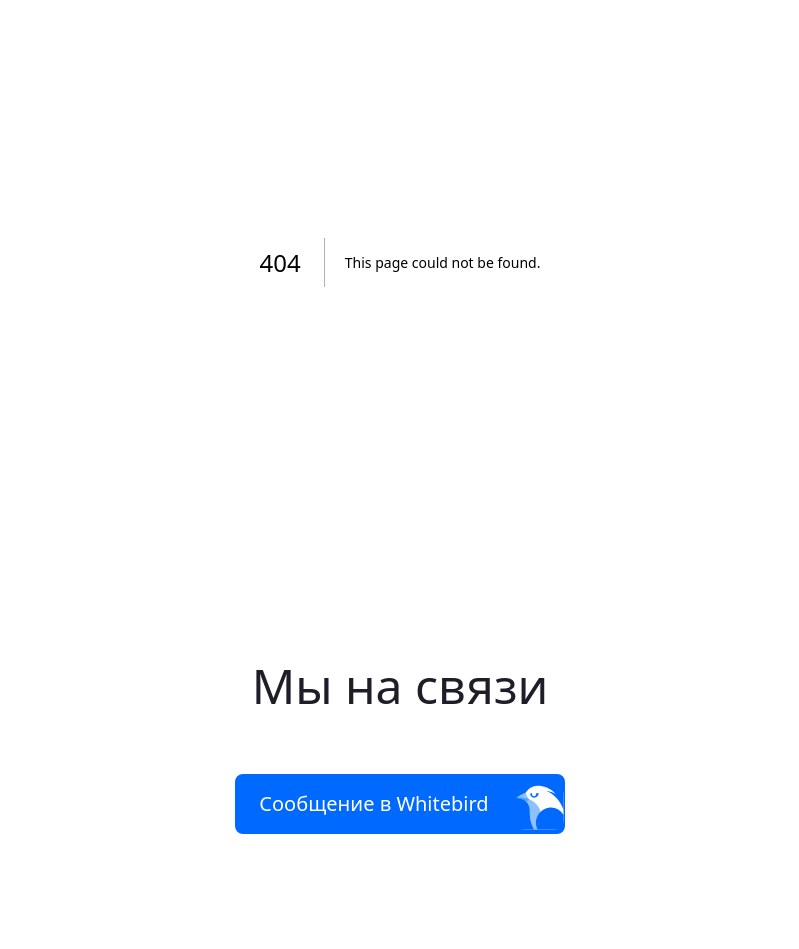
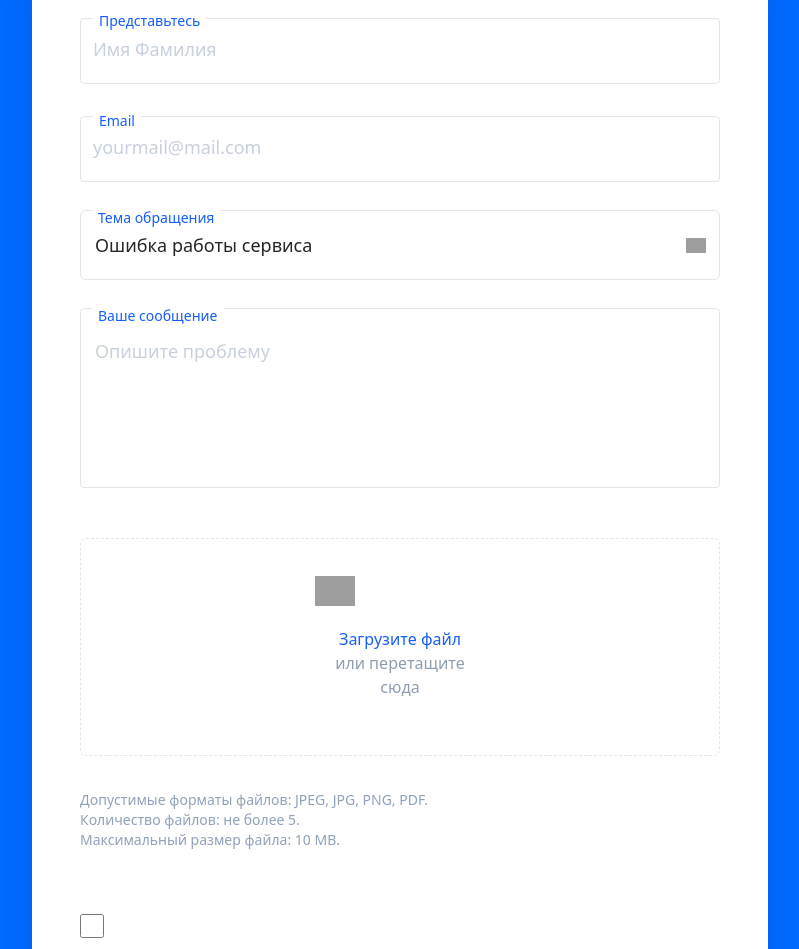
Before and after one commit to NikitaLikinykh/exchange, a Next.js app: page /support in a window 1280 px wide. Before the commit this address had no page. Shown: the part 240-1189 px from the top of the page, without its empty margins (240-1039 px from the left). Built offline with nearby package versions, Linux system fonts and the light colour scheme; grey boxes are pictures that could not be loaded.

Commit message:
fix style

```diff
--- a/app/components/Header.tsx
+++ b/app/components/Header.tsx
@@ -33,7 +33,7 @@ export default function Header() {
               Документы
             </Link>
             <Link
-              href="#"
+              href="/support"
               className="text-white hover:text-blue-100 transition-colors"
             >
               Поддержка
--- /dev/null
+++ b/app/components/Support/SupportForm.tsx
@@ -0,0 +1,192 @@
+"use client";
+import React, { useState } from "react";
+
+export default function SupportForm() {
+  const [formData, setFormData] = useState({
+    name: "",
+    email: "",
+    topic: "Ошибка работы сервиса",
+    message: "",
+    acceptTerms: false,
+  });
+
+  const handleChange = (
+    e: React.ChangeEvent<
+      HTMLInputElement | HTMLTextAreaElement | HTMLSelectElement
+    >
+  ) => {
+    const { name, value } = e.target;
+    setFormData((prev) => ({
+      ...prev,
+      [name]: value,
+    }));
+  };
+
+  const handleCheckboxChange = (e: React.ChangeEvent<HTMLInputElement>) => {
+    setFormData((prev) => ({
+      ...prev,
+      acceptTerms: e.target.checked,
+    }));
+  };
+
+  const handleSubmit = (e: React.FormEvent) => {
+    e.preventDefault();
+    // Handle form submission logic here
+    console.log("Form submitted:", formData);
+  };
+
+  return (
+    <div className="flex justify-center px-4">
+      <form
+        onSubmit={handleSubmit}
+        className="flex flex-col px-12 py-12 bg-white rounded-xl max-w-[736px] shadow-[0px_10px_30px_rgba(16,58,121,0.15)] max-md:px-5"
+      >
+        <div className="relative flex flex-col items-start pr-20 pb-5 pl-3 rounded border border-solid border-neutral-200 max-md:pr-5 max-md:max-w-full">
+          <label
+            htmlFor="name"
+            className="absolute -top-2.5 px-1.5 py-0.5 text-sm text-blue-600 whitespace-nowrap bg-white"
+          >
+            Представьтесь
+          </label>
+          <input
+            id="name"
+            name="name"
+            type="text"
+            value={formData.name}
+            onChange={handleChange}
+            placeholder="Имя Фамилия"
+            className="w-full mt-4 text-lg text-slate-400 bg-transparent outline-none"
+          />
+        </div>
+
+        <div className="relative flex flex-col items-start pr-20 pb-5 pl-3 mt-8 whitespace-nowrap rounded border border-solid border-neutral-200 max-md:pr-5 max-md:max-w-full">
+          <label
+            htmlFor="email"
+            className="absolute -top-2.5 px-1.5 py-1 text-sm text-blue-600 bg-white"
+          >
+            Email
+          </label>
+          <input
+            id="email"
+            name="email"
+            type="email"
+            value={formData.email}
+            onChange={handleChange}
+            placeholder="yourmail@mail.com"
+            className="w-full mt-4 text-lg text-slate-400 bg-transparent outline-none"
+          />
+        </div>
+
+        <div className="relative mt-7">
+          <label
+            htmlFor="topic"
+            className="absolute -top-2.5 left-3 z-10 px-1.5 py-1 text-sm leading-loose text-blue-600 bg-white"
+          >
+            Тема обращения
+          </label>
+          <div className="relative">
+            <select
+              id="topic"
+              name="topic"
+              value={formData.topic}
+              onChange={handleChange}
+              className="w-full appearance-none px-3.5 py-5 text-lg bg-white rounded-md border border-solid border-neutral-200 text-neutral-800 max-md:max-w-full outline-none"
+            >
+              <option value="Ошибка работы сервиса">
+                Ошибка работы сервиса
+              </option>
+              <option value="Вопрос по оплате">Вопрос по оплате</option>
+              <option value="Техническая поддержка">
+                Техническая поддержка
+              </option>
+              <option value="Другое">Другое</option>
+            </select>
+            <img
+              src="https://cdn.builder.io/api/v1/image/assets/TEMP/557e94a9ad59e592adcab6cebdeee365d0c32af0?placeholderIfAbsent=true"
+              className="object-contain absolute right-3.5 top-1/2 transform -translate-y-1/2 w-5 aspect-square pointer-events-none"
+              alt="Dropdown icon"
+            />
+          </div>
+        </div>
+
+        <div className="relative mt-7">
+          <label
+            htmlFor="message"
+            className="absolute -top-2.5 left-3 z-10 px-1.5 py-1 text-sm leading-loose text-blue-600 bg-white"
+          >
+            Ваше сообщение
+          </label>
+          <textarea
+            id="message"
+            name="message"
+            value={formData.message}
+            onChange={handleChange}
+            placeholder="Опишите проблему"
+            className="w-full min-h-[180px] px-3.5 pt-6 pb-6 text-lg leading-loose rounded border border-solid border-neutral-200 text-slate-400 max-md:pr-5 max-md:max-w-full outline-none resize-none"
+          ></textarea>
+        </div>
+
+        <div className="flex flex-col items-center px-20 pt-8 pb-14 mt-11 text-base leading-6 text-center text-blue-600 rounded-md border border-dashed border-neutral-200 max-md:px-5 max-md:mt-10 max-md:max-w-full">
+          <div className="flex flex-col max-w-full w-[171px]">
+            <label htmlFor="fileUpload" className="cursor-pointer">
+              <img
+                src="https://cdn.builder.io/api/v1/image/assets/TEMP/d262e378d643f0d3fb8b7f8dba9e937356e17a73?placeholderIfAbsent=true"
+                className="object-contain self-center w-10 aspect-square"
+                alt="Upload icon"
+              />
+              <div className="mt-4">
+                Загрузите файл
+                <br />
+                <span style={{ color: "rgba(143,157,177,1)" }}>
+                  или перетащите сюда
+                </span>
+              </div>
+              <input
+                type="file"
+                id="fileUpload"
+                className="hidden"
+                multiple
+                accept=".jpeg,.jpg,.png,.pdf"
+              />
+            </label>
+          </div>
+        </div>
+
+        <div className="pt-3.5 pb-8 mt-5 text-sm text-slate-400 max-md:pr-5 max-md:max-w-full">
+          Допустимые форматы файлов: JPEG, JPG, PNG, PDF.
+          <br />
+          Количество файлов: не более 5.
+          <br />
+          Максимальный размер файла: 10 MB.
+        </div>
+
+        <div className="flex flex-wrap gap-2.5 self-start mt-8 text-sm text-slate-400">
+          <div className="flex items-center">
+            <input
+              type="checkbox"
+              id="acceptTerms"
+              name="acceptTerms"
+              checked={formData.acceptTerms}
+              onChange={handleCheckboxChange}
+              className="w-6 h-6 rounded-xl border border-solid border-stone-300"
+            />
+          </div>
+          <label htmlFor="acceptTerms" className="flex-auto max-md:max-w-full">
+            Нажимая на кнопку «Отправить», я даю свое согласие на обработку моих
+            персональных
+            <br />
+            данных для получения обратной связи в соответствии с{" "}
+            <span className="text-blue-700">данных</span>
+          </label>
+        </div>
+
+        <button
+          type="submit"
+          className="self-center px-16 py-5 mt-10 max-w-full text-xl leading-none text-center text-white whitespace-nowrap bg-blue-600 rounded-md w-[292px] max-md:px-5 max-md:mt-10 cursor-pointer hover:bg-blue-700 transition-colors"
+        >
+          Отправить
+        </button>
+      </form>
+    </div>
+  );
+}
--- /dev/null
+++ b/app/support/page.tsx
@@ -0,0 +1,12 @@
+import React from "react";
+import SupportForm from "../components/Support/SupportForm";
+export default function page() {
+  return (
+    <div className="bg-[#0069FF] pb-8">
+      <div className="px-0 pt-4 pb-8 text-6xl font-semibold text-center text-white bg-[#0069FF] max-sm:px-0 max-sm:py-4 max-sm:text-4xl">
+        Поддержка
+      </div>
+      <SupportForm />
+    </div>
+  );
+}
```
